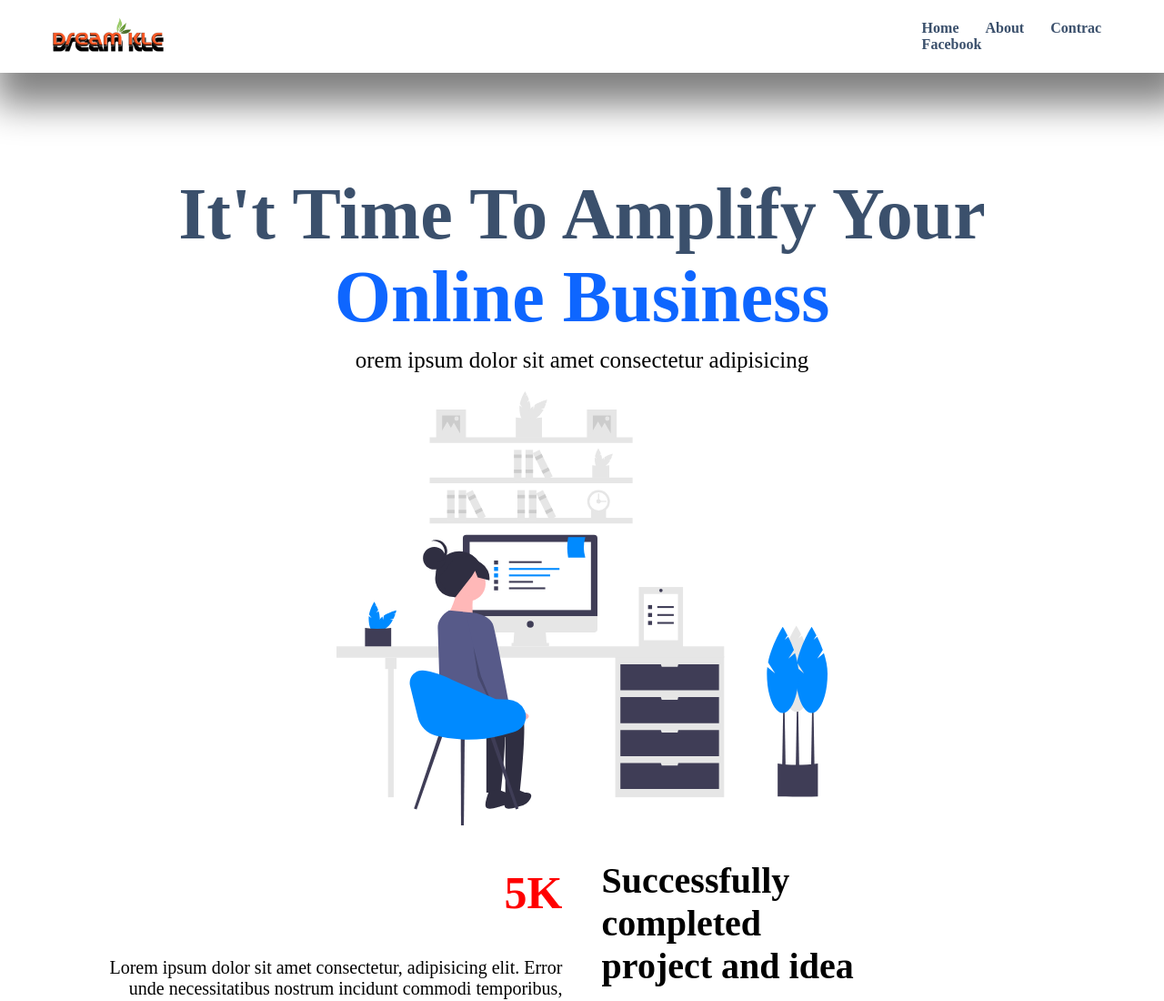
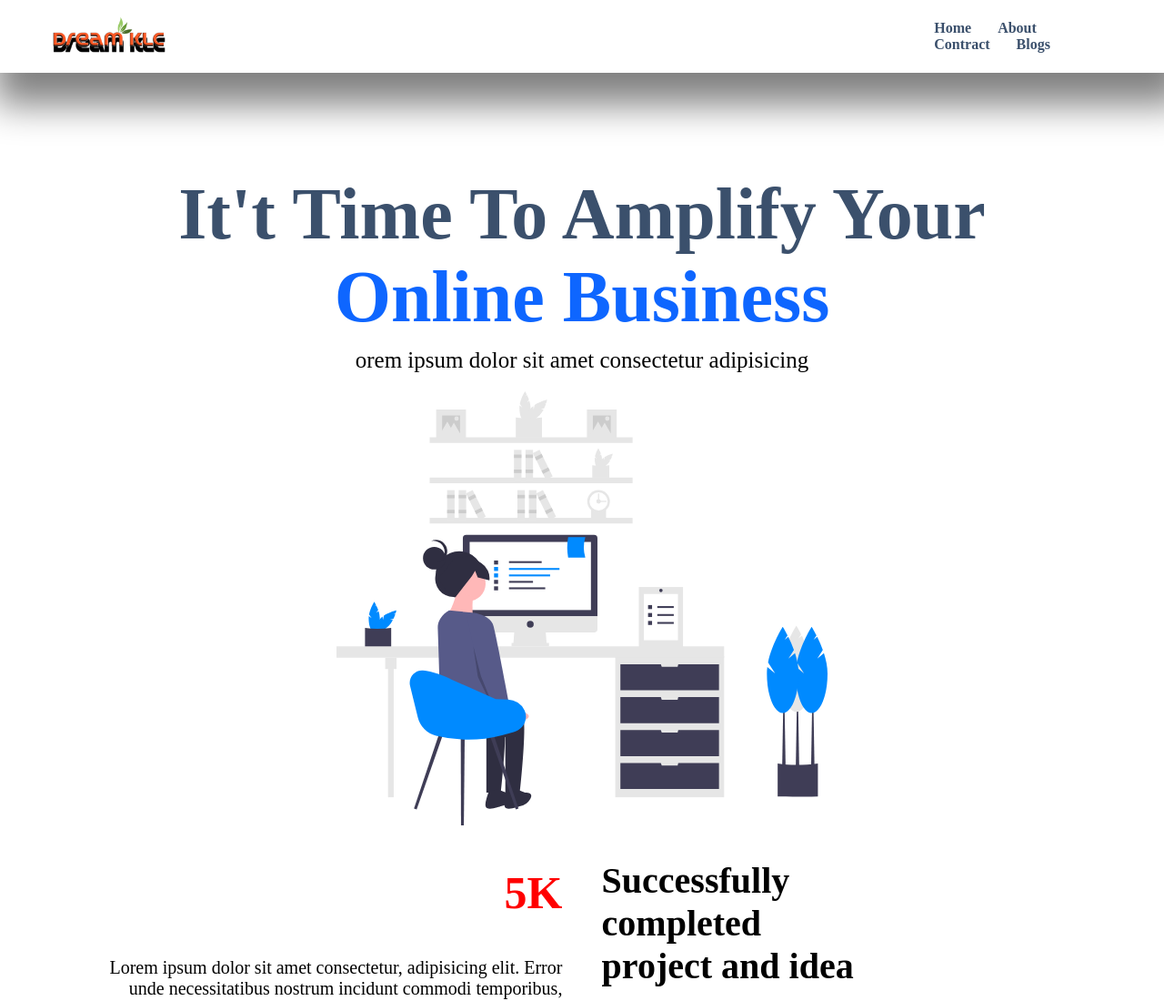
Before and after one commit to palashali/quick-layout, a plain HTML site: page index.html in a window 1280 px wide. Shown: the top 1100 px of the page at 91% size. Drawn offline with Linux system fonts and the light colour scheme.

Commit message:
ndex.html

```diff
--- a/index.html
+++ b/index.html
@@ -16,8 +16,8 @@
         <ul>
             <li><a href="http://">Home</a></li>
             <li><a href="http://">About</a></li>
-            <li><a href="http://">Contrac</a></li>
-            <li><a href="http://">Facebook</a></li>
+            <li><a href="http://">contract</a></li>
+            <li><a href="http://">Blogs</a></li>
         </ul>
     </div>
 </header>
```
